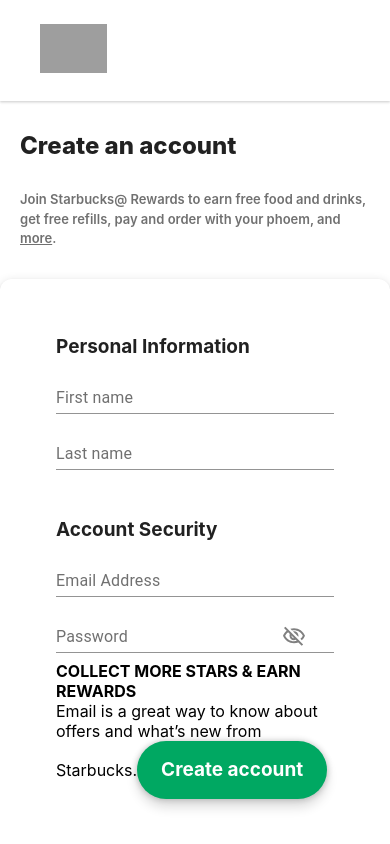
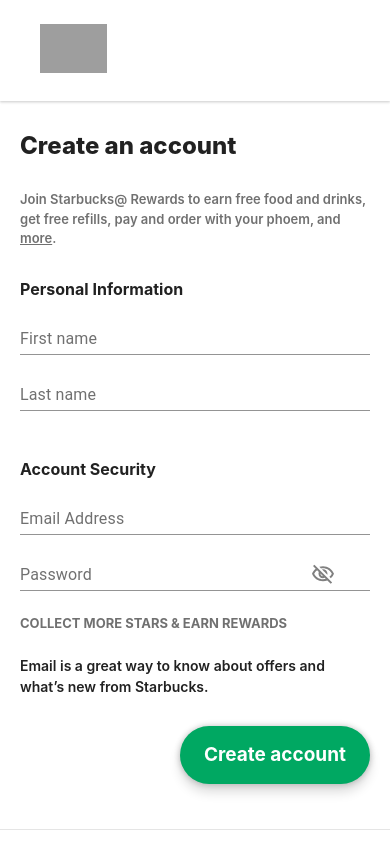
Before and after one commit to NwaguChima/starbucks_react, a React (Create React App) app: page /account/create in a window 390 px wide. Shown: the top 844 px of the page. Built offline with nearby package versions, Linux system fonts and the light colour scheme; no server answers; grey boxes are pictures that could not be loaded.

Commit message:
completed signup styling

```diff
--- a/src/components/signupForm/SignupForm.css
+++ b/src/components/signupForm/SignupForm.css
@@ -76,3 +76,45 @@
   top: 0;
   transform: translateY(80%);
 }
+
+.signupForm__rewards {
+  color: rgba(0, 0, 0, 0.56);
+  font-size: 14px;
+  margin: 24px 0;
+}
+
+.signupForm__span {
+  color: rgba(0, 0, 0, 0.87);
+  font-weight: 600;
+  line-height: 1.5;
+}
+
+.signupForm__form {
+  position: relative;
+  width: 100%;
+}
+
+.signupForm__form > button {
+  margin-top: 50px;
+  position: absolute;
+  right: 0;
+}
+
+@media (max-width: 425px) {
+  .signupForm {
+    box-shadow: none;
+    height: 500px;
+  }
+  .signupForm__container {
+    padding: 0 20px;
+  }
+  .signupForm__section {
+    font-size: 16px;
+  }
+  .signupForm__rewards {
+    font-size: 13px;
+  }
+  .signupForm__span {
+    font-size: 14px;
+  }
+}
```
